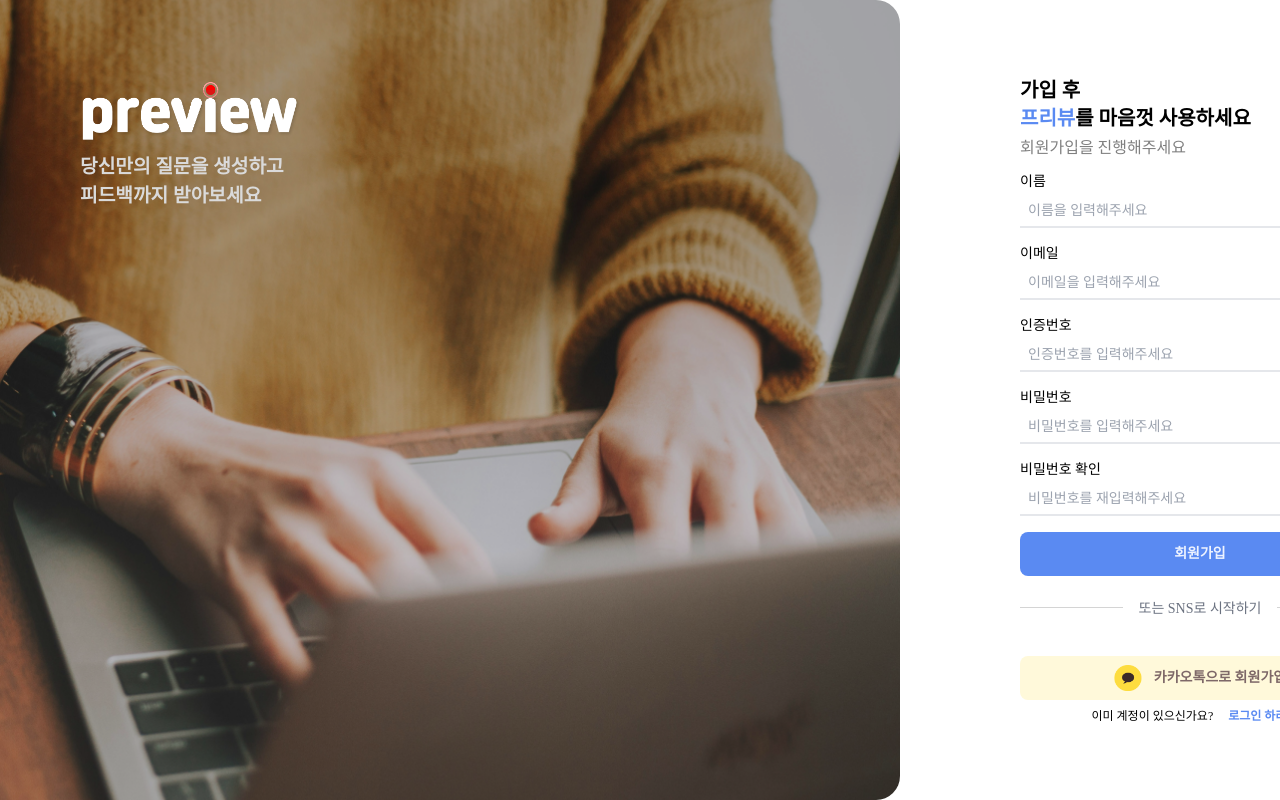
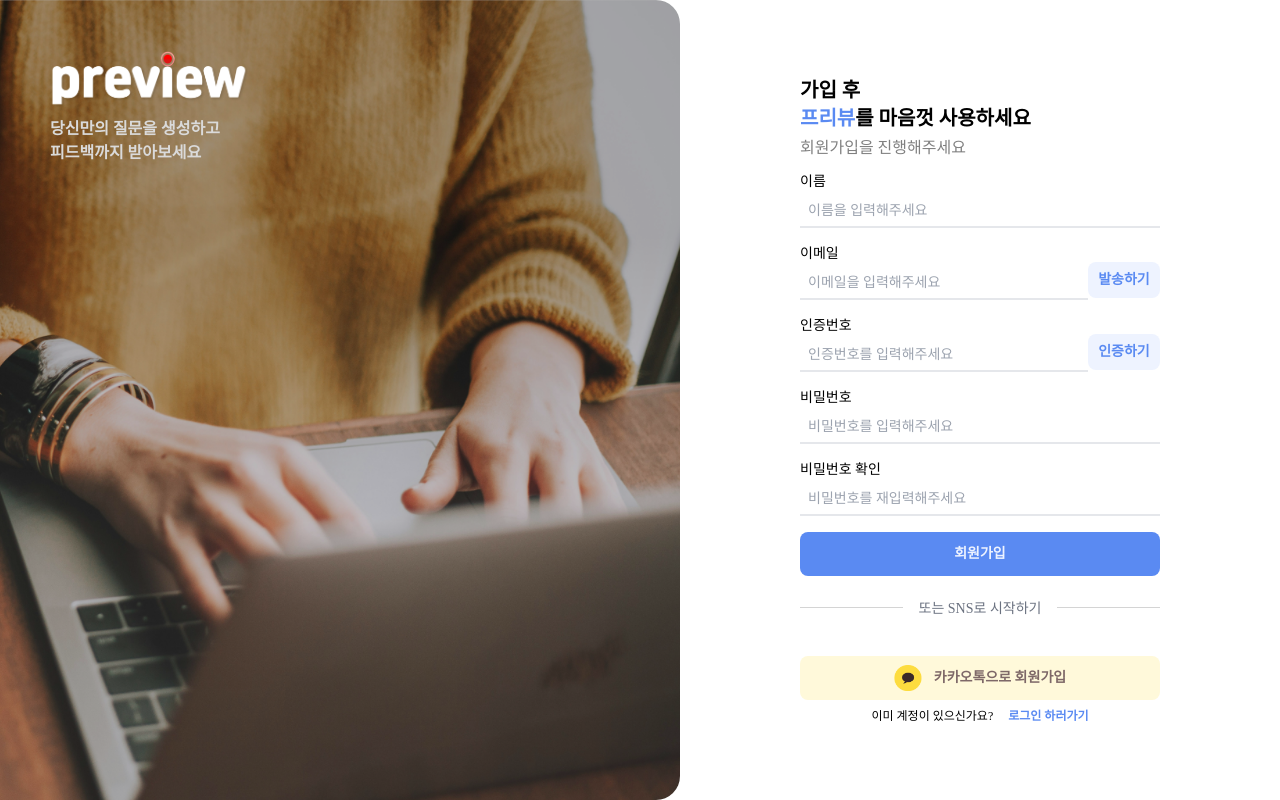
Before and after one commit to d102-preview/preview, a React (Vite) app in the folder frontend/: page /signup in a window 1280 px wide. Built offline with nearby package versions, Linux system fonts and the light colour scheme; a web font is replaced by a local one.

Commit message:
[FE] feat #28: 로고 이미지 넓이 고정

```diff
--- a/frontend/src/pages/signup/SignupPage.tsx
+++ b/frontend/src/pages/signup/SignupPage.tsx
@@ -4,12 +4,12 @@ import SignupForm from '@/components/signup/SignupForm';
 
 const SignUpPage = () => {
   return (
-    <div className="w-screen h-screen flex overflow-x-scroll">
-      <div className="w-[55%] min-w-[900px] relative animate-showLeft">
+    <div className="w-screen h-screen flex overflow-y-hidden">
+      <div className="w-[55%] min-w-[600px] relative animate-showLeft">
         <img src={computer} alt="computer" className="w-full h-full object-cover rounded-r-3xl absolute" />
-        <div className="w-full h-full absolute p-20">
-          <img src={logoWhite} alt="white logo" className="w-[30%]" />
-          <div className="text-[120%] font-semibold text-[#DADADA] pt-2">
+        <div className="w-full h-full absolute p-[50px]">
+          <img src={logoWhite} alt="white logo" className="w-[200px]" />
+          <div className="text-[100%] font-semibold text-[#DADADA] pt-2">
             당신만의 질문을 생성하고 <br />
             피드백까지 받아보세요
           </div>
```
